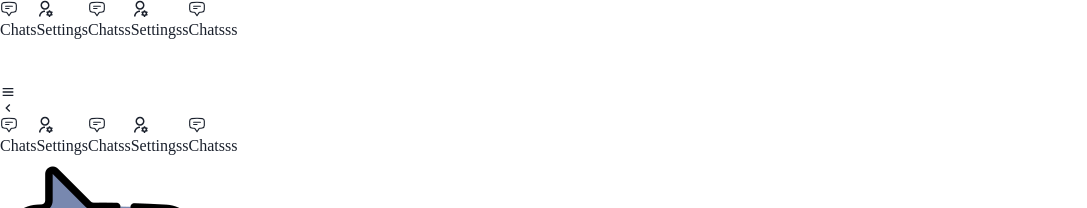
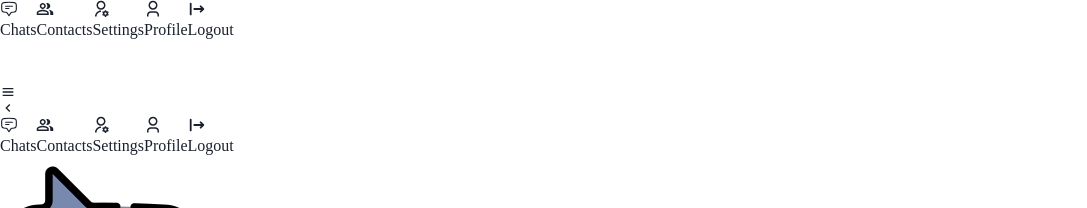
Before and after one commit to TubiOb/Jivee, a React (Vite) app: page /j in a window 1280 px wide. Shown: the top 208 px of the page, without its empty margins (0-1087 px from the left). Built offline with nearby package versions, Linux system fonts and the light colour scheme; a web font is replaced by a local one.

Commit message:
added netlify redirect file

```diff
--- a/src/pages/homePage/index.tsx
+++ b/src/pages/homePage/index.tsx
@@ -1,8 +1,10 @@
 import { Inbox } from "../../layouts"
 import '../../index.css'
 
-import { RiUserSettingsLine } from "react-icons/ri";
+import { RiUserSettingsLine, RiUser3Line } from "react-icons/ri";
 import { HiOutlineChatBubbleBottomCenterText } from "react-icons/hi2";
+import { HiLogout } from "react-icons/hi";
+import { MdOutlinePeopleAlt } from "react-icons/md";
 
 import { Framer } from "../../components/framer/navFramer"
 import { mobFramer } from "../../components/framer/mobileFramer";
@@ -15,10 +17,10 @@ const index = () => {
   const [hookProps] = useState({
     tabs: [
       { id: 'chats', icon: <HiOutlineChatBubbleBottomCenterText size={18} />, label: 'Chats', children: <Inbox /> },
+      { id: 'contacts', icon: <MdOutlinePeopleAlt size={18} />, label: 'Contacts', children: <Settings /> },
       { id: 'settings', icon: <RiUserSettingsLine size={18} />, label: 'Settings', children: <Settings /> },
-      { id: 'chatss', icon: <HiOutlineChatBubbleBottomCenterText size={18} />, label: 'Chatss', children: <Inbox /> },
-      { id: 'settingss', icon: <RiUserSettingsLine size={18} />, label: 'Settingss', children: <Settings /> },
-      { id: 'chatsss', icon: <HiOutlineChatBubbleBottomCenterText size={18} />, label: 'Chatsss', children: <Inbox /> },
+      { id: 'profile', icon: <RiUser3Line size={18} />, label: 'Profile', children: <Inbox /> },
+      { id: 'logout', icon: <HiLogout size={18} />, label: 'Logout', children: <Inbox /> },
     ],
     initialTabId: 'Matches',
   });
```
Also changed, not shown: 2 other files (tests, documents, lock files or other folders).
